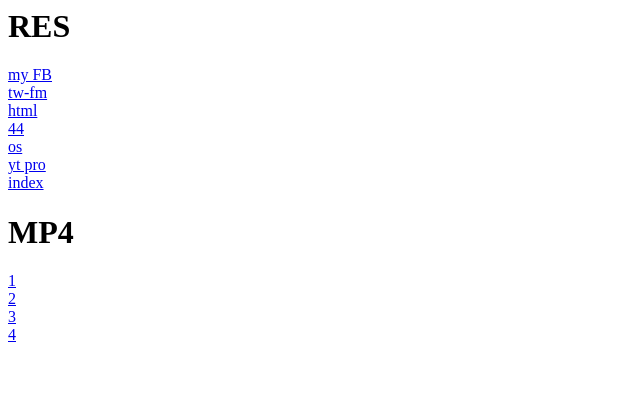
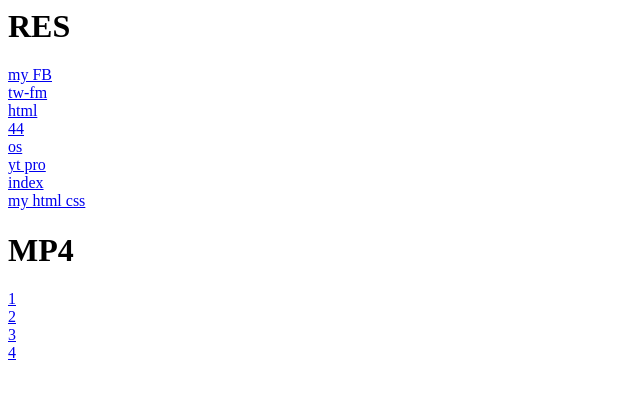
Before and after one commit to 108028/resource, a plain HTML site: page index.html in a window 1280 px wide. Shown: the whole page, without its empty margins (0-640 px from the left). Drawn offline with Linux system fonts and the light colour scheme.

Commit message:
Update index.html

```diff
--- a/index.html
+++ b/index.html
@@ -13,6 +13,8 @@
 <br>
 <a href="https://jerry1201.netlify.app">index</a>
 <br>
+<a href="https://108028.github.io/my-html-css/">my html css</a>
+<br>
 <h1>MP4</h1>
 <a href="./Monkey Brother.mp4">1</a>
 <br>
```
